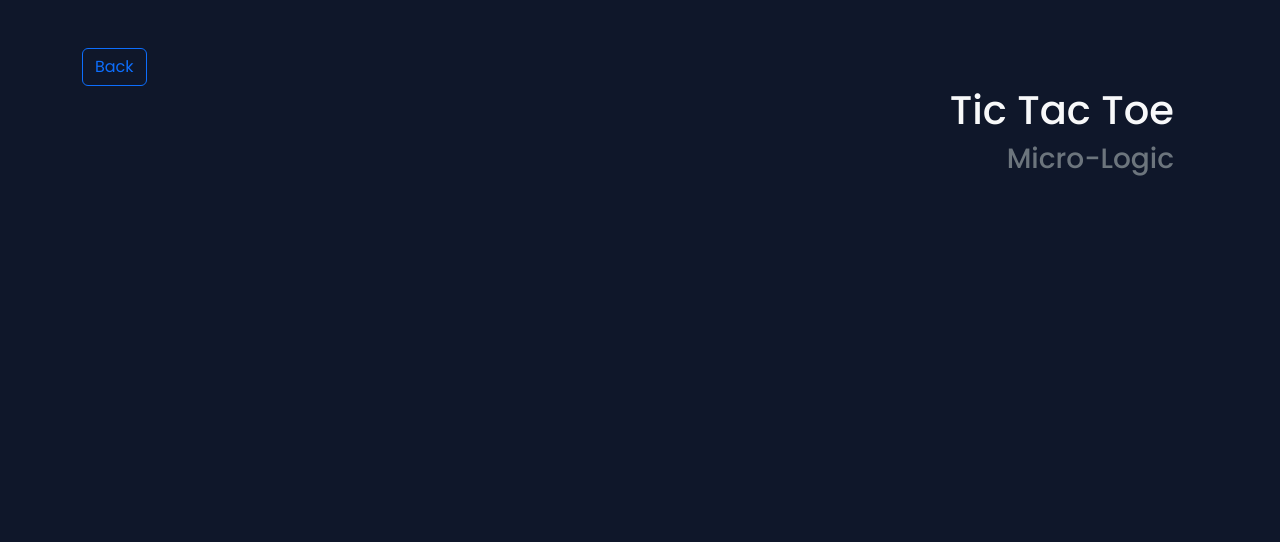
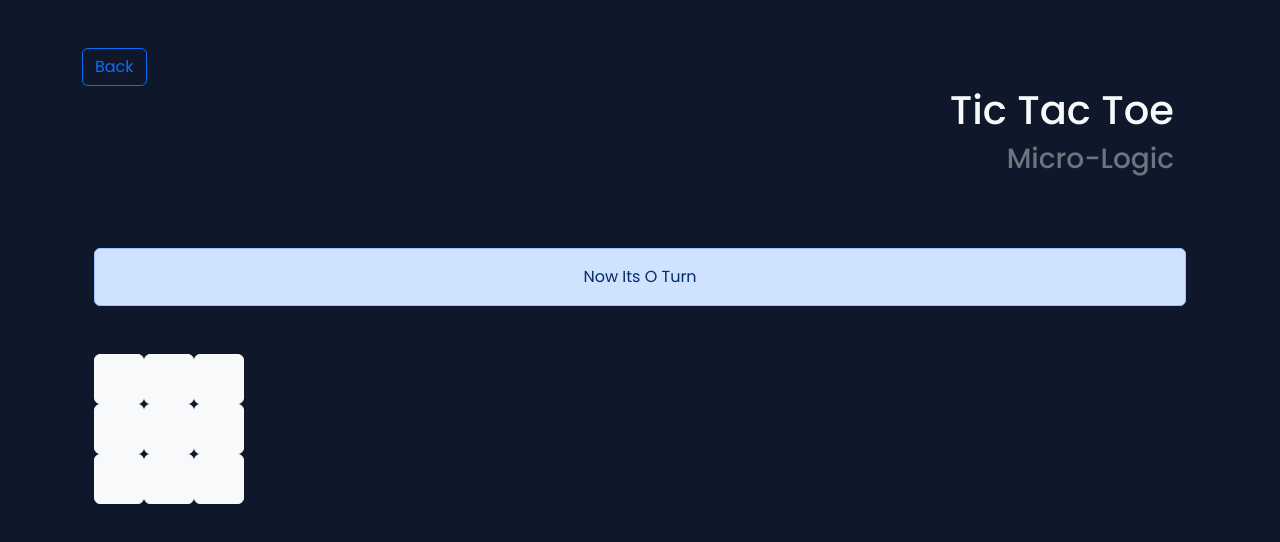
Before and after one commit to NubieMe/b51-micro-logic, a React (Vite) app: page /TTT in a window 1280 px wide. Shown: the top 542 px of the page. Built offline with nearby package versions, Linux system fonts and the light colour scheme.

Commit message:
Tic Tac Toe added

```diff
--- a/src/pages/TTT.jsx
+++ b/src/pages/TTT.jsx
@@ -1,6 +1,108 @@
+import { useEffect, useState } from "react"
 import Title from "../components/Title"
 
 const TTT = () => {
+    const [turn, setTurn] = useState("O")
+    const [winner, setWinner] = useState("")
+    const [arr, setArr] = useState([])
+
+    const div_styles = {
+        height: "50px",
+        width: "50px",
+        fontSize:"24px",
+        padding: "20px",
+        justifyContent: "center",
+        alignItems:"center",
+        border: "1 solid #ccc"
+    }
+
+    let val
+
+    function handle(e) {
+        const id = e.target.id
+        if(document.getElementById(id).innerHTML) return
+        document.getElementById(id).innerHTML = turn
+        const set = id - 1
+
+        if (turn === "O") {
+            val = "X"
+        } else {
+            val = "O"
+        }
+
+        arr[set] = turn
+        setTurn(val)
+    }
+
+    useEffect(() => {
+        if((arr[0] === "O") && (arr[1] === "O") && (arr[2] === "O")) {
+            setWinner(arr[0])
+            return
+        } else if ((arr[0] === "O") && (arr[3] === "O") && (arr[6] === "O")) {
+            setWinner(arr[0])
+            return
+        } else if ((arr[0] === "O") && (arr[4] === "O") && (arr[8] === "O")) {
+            setWinner(arr[0])
+            return
+        } else if ((arr[1] === "O") && (arr[4] === "O") && (arr[7] === "O")) {
+            setWinner(arr[1])
+            return
+        } else if ((arr[2] === "O") && (arr[4] === "O") && (arr[6] === "O")) {
+            setWinner(arr[2])
+            return
+        } else if ((arr[2] === "O") && (arr[5] === "O") && (arr[7] === "O")) {
+            setWinner(arr[2])
+            return
+        } else if ((arr[3] === "O") && (arr[4] === "O") && (arr[5] === "O")) {
+            setWinner(arr[3])
+            return
+        } else if ((arr[5] === "O") && (arr[7] === "O") && (arr[8] === "O")) {
+            setWinner(arr[5])
+            return
+        }
+
+        if((arr[0] === "X") && (arr[1] === "X") && (arr[2] === "X")) {
+            setWinner(arr[0])
+            return
+        } else if ((arr[0] === "X") && (arr[3] === "X") && (arr[6] === "X")) {
+            setWinner(arr[0])
+            return
+        } else if ((arr[0] === "X") && (arr[4] === "X") && (arr[8] === "X")) {
+            setWinner(arr[0])
+            return
+        } else if ((arr[1] === "X") && (arr[4] === "X") && (arr[7] === "X")) {
+            setWinner(arr[1])
+            return
+        } else if ((arr[2] === "X") && (arr[4] === "X") && (arr[6] === "X")) {
+            setWinner(arr[2])
+            return
+        } else if ((arr[2] === "X") && (arr[5] === "X") && (arr[7] === "X")) {
+            setWinner(arr[2])
+            return
+        } else if ((arr[3] === "X") && (arr[4] === "X") && (arr[5] === "X")) {
+            setWinner(arr[3])
+            return
+        } else if ((arr[5] === "X") && (arr[7] === "X") && (arr[8] === "X")) {
+            setWinner(arr[5])
+            return
+        }
+    },[turn])
+
+    function reset() {
+        setTurn("O")
+        setWinner("")
+        setArr([])
+        document.getElementById("1").innerHTML = ""
+        document.getElementById("2").innerHTML = ""
+        document.getElementById("3").innerHTML = ""
+        document.getElementById("4").innerHTML = ""
+        document.getElementById("5").innerHTML = ""
+        document.getElementById("6").innerHTML = ""
+        document.getElementById("7").innerHTML = ""
+        document.getElementById("8").innerHTML = ""
+        document.getElementById("9").innerHTML = ""
+    }
+
     return (
         <div className='container-lg mt-5 column align-items-center'>
             <div className="w-100 d-flex row">
@@ -11,6 +113,27 @@ const TTT = () => {
                 </div>
                 <Title>Tic Tac Toe</Title>
             </div>
+            <div className="container mt-5">
+                <div className="alert alert-primary text-center mb-5">{winner === "" ? `Now Its ${turn} Turn` : `The Winner is ${winner}`}</div>
+                <div className="d-flex flex-row">
+                    <button id="1" style={div_styles} className="btn btn-light d-flex" onClick={(e) => handle(e)}></button>
+                    <button id="2" style={div_styles} className="btn btn-light d-flex" onClick={(e) => handle(e)}></button>
+                    <button id="3" style={div_styles} className="btn btn-light d-flex" onClick={(e) => handle(e)}></button>
+                </div>
+                <div className="d-flex flex-row">
+                    <button id="4" style={div_styles} className="btn btn-light d-flex" onClick={(e) => handle(e)}></button>
+                    <button id="5" style={div_styles} className="btn btn-light d-flex" onClick={(e) => handle(e)}></button>
+                    <button id="6" style={div_styles} className="btn btn-light d-flex" onClick={(e) => handle(e)}></button>
+                </div>
+                <div className="d-flex flex-row">
+                    <button id="7" style={div_styles} className="btn btn-light d-flex" onClick={(e) => handle(e)}></button>
+                    <button id="8" style={div_styles} className="btn btn-light d-flex" onClick={(e) => handle(e)}></button>
+                    <button id="9" style={div_styles} className="btn btn-light d-flex" onClick={(e) => handle(e)}></button>
+                </div>
+                <div id="over">{winner === "" ? null : (
+                    <button className="btn btn-primary mt-3" onClick={() => reset()}>Play Again</button>
+                )}</div>
+            </div>
         </div>
     )
 }
```
